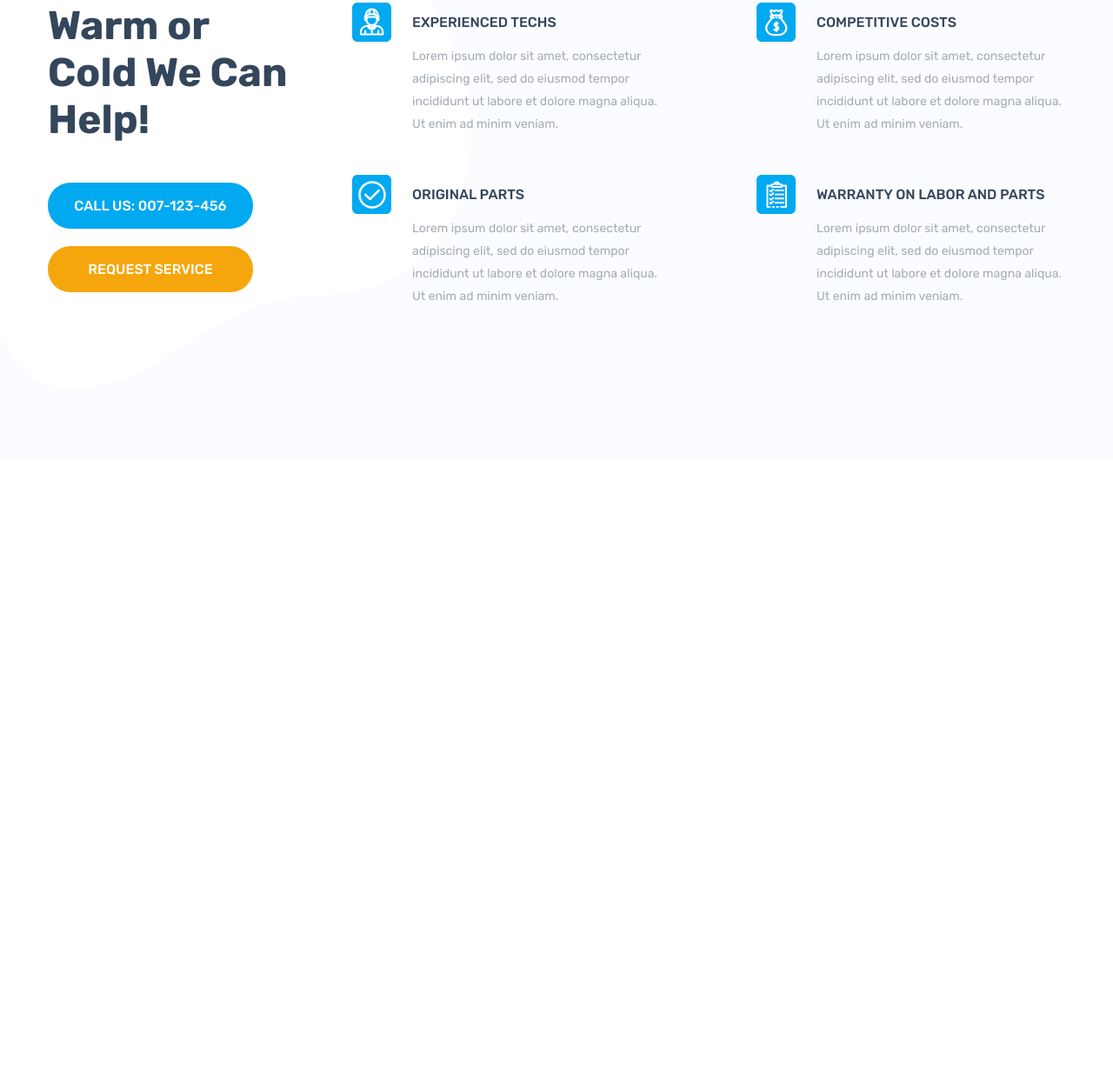
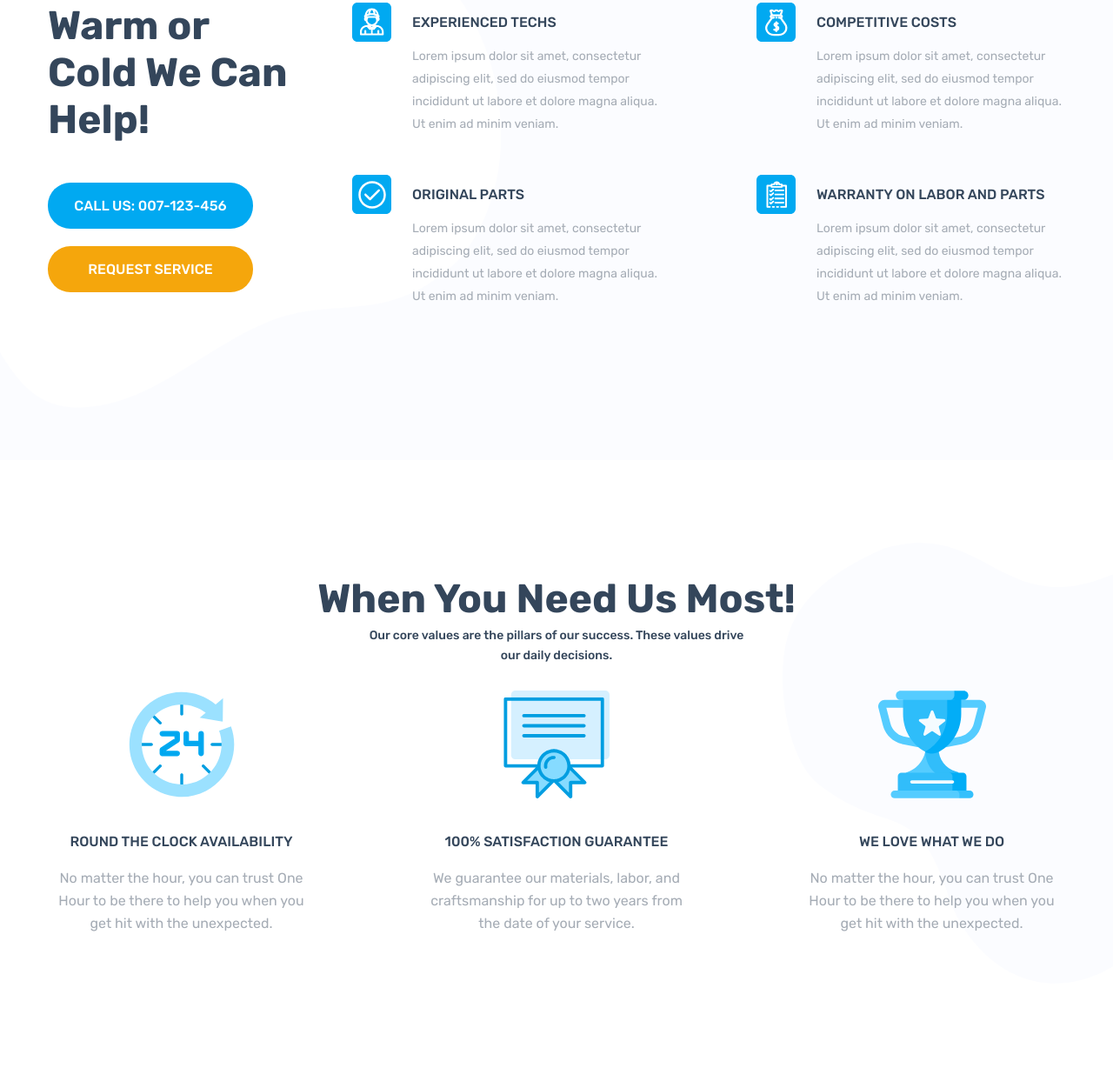
Before and after one commit to Dencho96/HVAC, a website: page app/index.html in a window 1280 px wide. Shown: the part 1020-2248 px from the top of the page at 87% size. Before the commit the page ends 1549 px from the top, so only its background shows below. Drawn offline with nearby package versions, Linux system fonts and the light colour scheme.

Commit message:
added advantages section

```diff
--- a/app/index.html
+++ b/app/index.html
@@ -192,6 +192,57 @@
                 </div>
             </div>
         </section>
+        <section class="advantages">
+            <div class="container">
+                <div class="advantages__title">
+                    When You Need Us Most!
+                </div>
+                <div class="advantages__text">
+                    Our core values are the pillars of our success. These values drive our daily decisions.
+                </div>
+                <div class="advantages__inner d-flex">
+                    <div class="advantages__item">
+                        <div class="advantages__item-icon"
+                            style="background-image: url('images/advantages-icon-1.svg');">
+                        </div>
+                        <div class="advantages__item-title">
+                            Round the Clock Availability
+                        </div>
+                        <div class="advantages__item-text">
+                            No matter the hour, you can trust One Hour
+                            to be there
+                            to help you when you get hit with the unexpected.
+                        </div>
+                    </div>
+
+                    <div class="advantages__item">
+                        <div class="advantages__item-icon"
+                            style="background-image: url('images/advantages-icon-2.svg');">
+                        </div>
+                        <div class="advantages__item-title">
+                            100% Satisfaction Guarantee
+                        </div>
+                        <div class="advantages__item-text">
+                            We guarantee our materials, labor, and craftsmanship for up to two years from the date of
+                            your service.
+                        </div>
+                    </div>
+
+                    <div class="advantages__item">
+                        <div class="advantages__item-icon"
+                            style="background-image: url('images/advantages-icon-3.svg');">
+                        </div>
+                        <div class="advantages__item-title">
+                            We Love What We Do
+                        </div>
+                        <div class="advantages__item-text">
+                            No matter the hour, you can trust One Hour to be there to help you when you get hit with the
+                            unexpected.
+                        </div>
+                    </div>
+                </div>
+            </div>
+        </section>
     </main>
 
     <footer class="footer">
--- /dev/null
+++ b/app/scss/page-index/_advantages.scss
@@ -0,0 +1,61 @@
+.advantages {
+    padding: 135px 0 153px;
+    background-color: white;
+    background-image: url('../images/advantages-bg.svg');
+    background-repeat: no-repeat;
+    background-position: center right;
+    background-size: contain;
+    color: $dark-blue;
+
+    &__title,
+    &__text {
+        text-align: center;
+    }
+
+    &__title {
+        margin-bottom: 5px;
+        font-size: 46px;
+        line-height: 50px;
+        font-weight: 700;
+    }
+
+    &__text {
+        margin: 0 auto 29px;
+        max-width: 450px;
+        width: 100%;
+        font-weight: 500;
+        font-size: 14px;
+        line-height: 23px;
+    }
+
+    &__inner {
+        justify-content: space-between;
+    }
+
+    &__item {
+        max-width: 307px;
+        width: 100%;
+        text-align: center;
+    }
+
+    &__item-icon {
+        margin: 0 auto 40px;
+        width: 124px;
+        height: 124px;
+        background-repeat: no-repeat;
+        background-size: contain;
+        background-position: center;
+    }
+
+    &__item-title {
+        margin-bottom: 19px;
+        text-transform: uppercase;
+        font-weight: 500;
+        color: $dark-blue;
+    }
+
+    &__item-text {
+        color: #A5ACB5;
+        line-height: 26px;
+    }
+}
--- a/app/scss/page-index/_service.scss
+++ b/app/scss/page-index/_service.scss
@@ -4,6 +4,7 @@
     background-color: #FBFCFF;
     background-image: url('../images/service-bg.svg');
     background-repeat: no-repeat;
+    background-size: contain;
     background-position: center left;
 
     &__box {
--- a/app/scss/style.scss
+++ b/app/scss/style.scss
@@ -7,3 +7,4 @@
 @import 'page-index/hero';
 @import 'page-index/categories';
 @import 'page-index/service';
+@import 'page-index/advantages';
```
Also changed, not shown: app/css/style.min.css, app/images/advantages-bg.svg (added), app/images/advantages-icon-1.svg (added), app/images/advantages-icon-2.svg (added), app/images/advantages-icon-3.svg (added).
